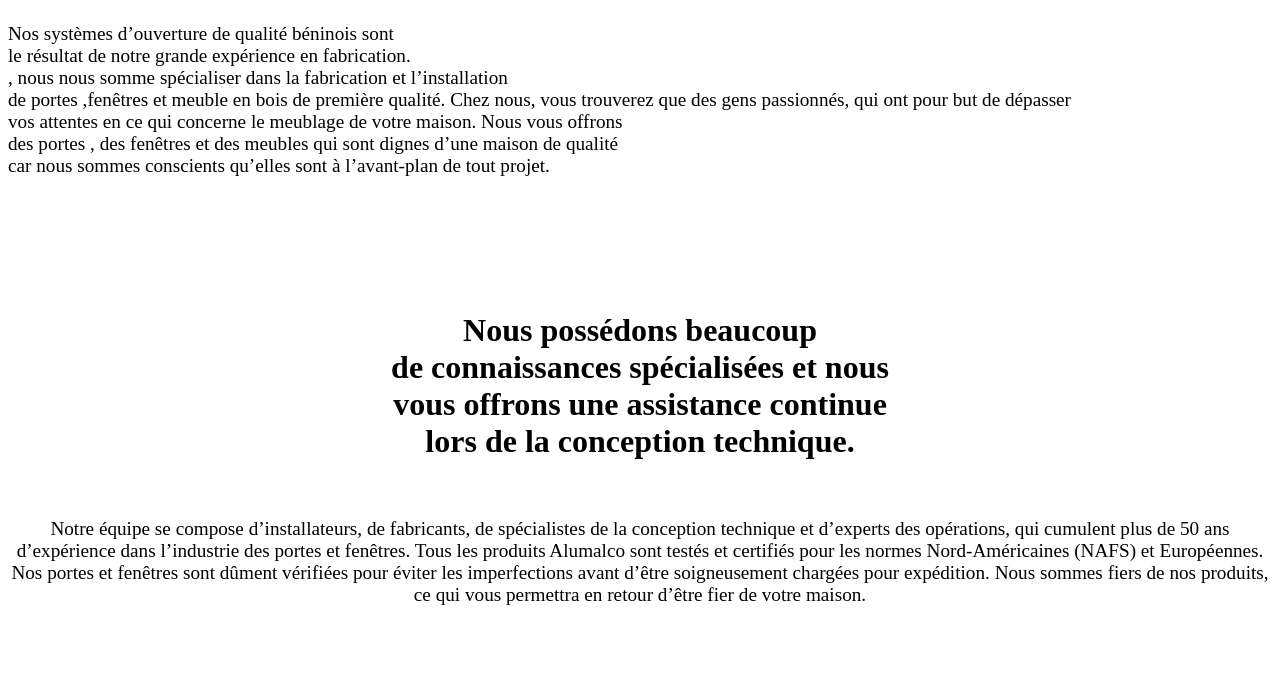
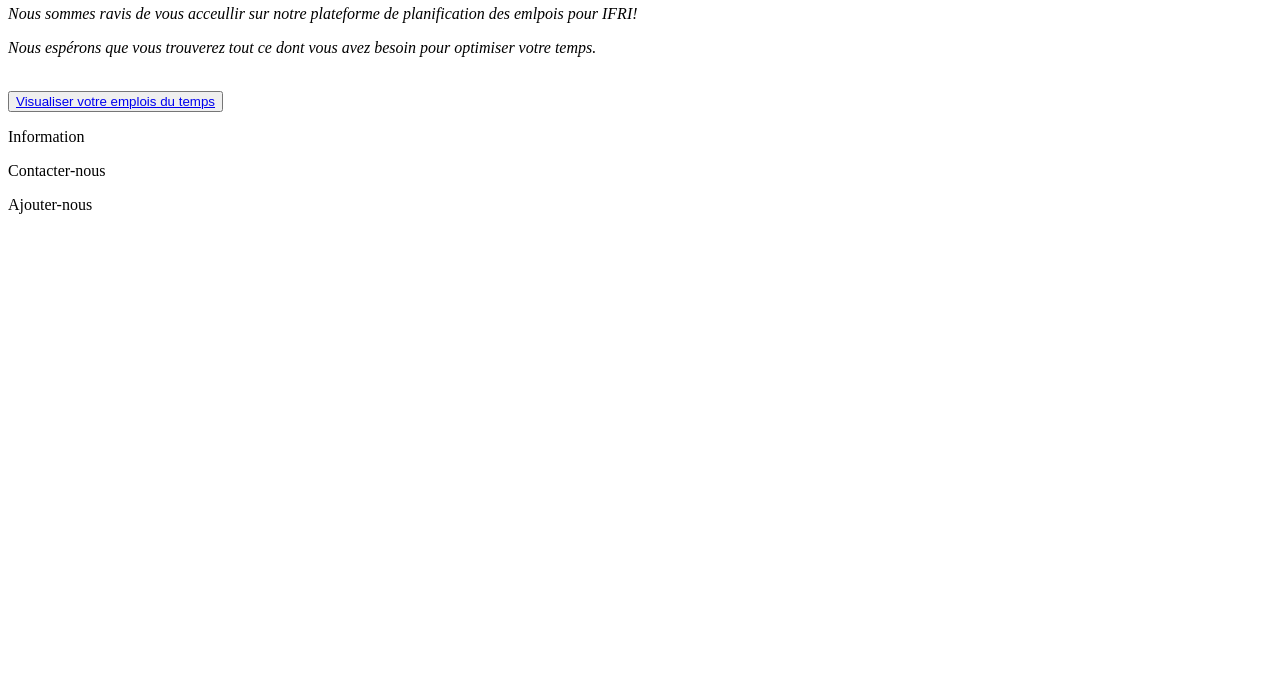
Before and after one commit to bonouaxelle/PIL1_2223_21, a Django app: page /accueil/ in a window 1280 px wide. Shown: the part 825-1520 px from the top of the page. After the commit the page ends 1039 px from the top, so only its background shows below. Run offline with Django 4.2, Linux system fonts and the light colour scheme.

Commit message:
ajout des premier code css et html de la page d'accueil

```diff
--- a/projets/Projet_intégrateur/templates/index.html
+++ b/projets/Projet_intégrateur/templates/index.html
@@ -7,58 +7,48 @@
     <link rel="stylesheet" type="text/css" href="{% static 'css/style.css' %}" />
 </head>
 <body>
-        <nav class="classTitle">
-        <ul>
-          <img style="width: 50px;background-color:white ; padding: 5px; margin-bottom: 10px;" src="{% static 'images/logoifri.png'%}" alt="logo">
-          <li><a  href="accueil.html">Accueil     |</a></li>
-          <li><a  href="register.html">Régister     |</a></li>
-          <li><a  href="contact.html">Contact    |</a></li>
-          <li><a  href="login.html">Login     |</a></li>
-          <li><a href="A_propos.html">A propos   |</a></li>
-          <li><a href="Article.html">Article   |</a></li>
-        </ul>
-     </nav> <br>
-     <br>
+           <header>
+        <nav>
+            <div id="nav1">
+            <ul>
+                <li><a href="index.html">Acceuil</a></li>
+                <li><a href="Visualisation.html">Visualisation</a></li>
+                <li><a href="contact.html">Contact</a></li>
+                <li><a href="login.html" class="cnx">Connexion</a></li>
+            </ul>
+        </div>
+        </nav>
 
-     <h1 style="font-family: Arial, Helvetica, sans-serif; text-decoration:overline;">A propos</h1>
-    <br>
-    <div class="image-text-container" style=" font-size: 1.2em;font-family: 'Manrope', sans empattement ;" >
-      <img src="assets/Images/ima1.jpeg" alt="machine">
-      <p>Nos systèmes d’ouverture de qualité béninois sont <br>
-         le résultat de notre grande expérience en fabrication. <br>
-        , nous nous somme  spécialiser dans la fabrication et l’installation <br>
-        de portes ,fenêtres et meuble en bois de première qualité.
-        Chez nous, vous trouverez que des gens passionnés, qui ont pour but de dépasser <br>
-         vos attentes en ce qui concerne le meublage de votre maison. Nous vous offrons <br>
-          des portes , des fenêtres et des meubles qui sont dignes d’une maison de qualité <br>
-          car nous sommes conscients qu’elles sont à l’avant-plan de tout projet.</p><br> </div>
-      <br>
-      <br>
-      <br><br>
+        <nav>
+        <div id="nav2">
+            <li><img class="logo" src = "{% static 'images/ifrilogo.png'%}" alt="logo" > </li>
+            <li><p id="pgr1"><b>Institut de Formation et de Recherche en Informatique </b></p>
+            <p id="prg2">Nous batissons l'excellence</p>
+            </li>
+           <li><img class="logo" src = "{% static 'images/logo-universite-abomey-calavi-uac.png'%}" alt="logoUac" ></li>
+    </div>
+    </nav>
+        </div>
 
-      <h1 style="text-align: center;">Nous possédons beaucoup <br>
-        de connaissances spécialisées et nous <br>
-        vous offrons une assistance continue <br>
-         lors de la conception technique.</h1>
-         <br>
 
-         <p style="text-align: center;font-size: 1.2em;font-family: 'Manrope', sans empattement ;">Notre équipe se compose d’installateurs, de fabricants, de spécialistes de la conception technique et d’experts des opérations, qui cumulent plus de 50 ans d’expérience dans l’industrie des portes et fenêtres. Tous les produits Alumalco sont testés et certifiés pour les normes Nord-Américaines (NAFS) et Européennes. Nos portes et fenêtres sont dûment vérifiées pour éviter les imperfections avant d’être soigneusement chargées pour expédition. Nous sommes fiers de nos produits, ce qui vous permettra en retour d’être fier de votre maison.
+   </header>
+   <div class="plan">
+    <div class="description">
+        <nav id="prgh">
+    <p id="pr5">
+        <p id="prg3"> <i>Nous sommes ravis de vous acceullir sur notre plateforme de planification  des emlpois pour IFRI!</i> </p>
+        <p id="prg4"> <i> Nous espérons que vous trouverez tout ce dont vous avez besoin pour optimiser votre temps.</i></p><br>
+        <button id="button"><a href="Visualisation.html">Visualiser votre emplois du temps</a></button>
+    </p>
+</nav>
+</div>
 
-         </p>
-<!--||||||||||||| FIN |||||||||||||||||||||||||||||||||||||||||||||||||-->
-<br>
-<br>
-<br>
-<br>
+   </div>
+   <footer>
+    <p>Information</p>
+    <p>Contacter-nous</p>
+    <p>Ajouter-nous</p>
 
-<div class="classTitle">
-    <div style="font-size: 1.2em; font-family: 'Manrope', sans-serif;">
-      <img src="assets/Images/ima2.jpeg" alt="porte" style="float: right; margin-left: 10px;"><br><br>
-      <a href="https://twitter2.com/" target="_blank"> <img src="assets/Images/twitter.png" alt="Chemin vers twitter" title="Twitter"></a>
-    <a href="https://www.instagram.com/" target="_blank"> <img src="assets/Images/instagram.png" alt="Chemin vers instagrame " title="Instagrame"> </a>
-    <a href="#" target="_blank"> <img src="assets/Images/facebook.png" alt="Chemin vers facebook" title="facebook"> </a>
-    <div style="clear: both;"></div>
-    </div>
-</div>
+   </footer>
 </body>
 </html>
```
